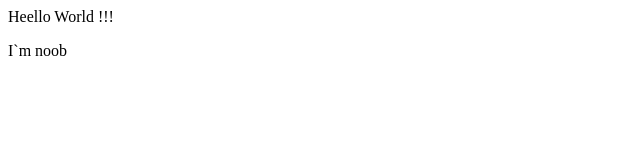
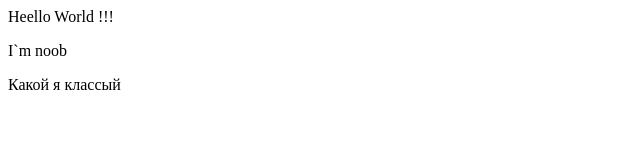
Before and after one commit to foxDrake/Web, a plain HTML site: page index.html in a window 1280 px wide. Shown: the whole page, without its empty margins (0-640 px from the left). Drawn offline with Linux system fonts and the light colour scheme.

Commit message:
добавил пару строк

```diff
--- a/index.html
+++ b/index.html
@@ -8,6 +8,7 @@
 </head>
 <body>
     Heello World !!!<p>I`m noob</p>
+    Какой я классый
 
 </body>
 </html>
```
